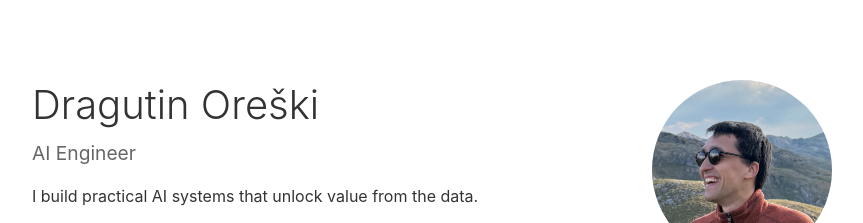
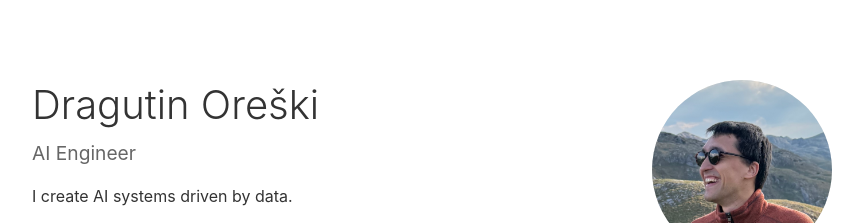
Before and after one commit to dragutin-oreski/website, a plain HTML site: page index.html in a window 1280 px wide. Shown: the top 223 px of the page, without its empty margins (208-1071 px from the left). Drawn offline with Linux system fonts and the light colour scheme.

Commit message:
fix: update the tagline

```diff
--- a/index.html
+++ b/index.html
@@ -231,7 +231,7 @@
             <h2>AI Engineer</h2>
 
             <p>
-                I build practical AI systems that unlock value from the data.
+                I create AI systems driven by data.
             </p>
             <p class="tight">Lately, I've been into:</p>
             <ul class="bullet-tight">
```
